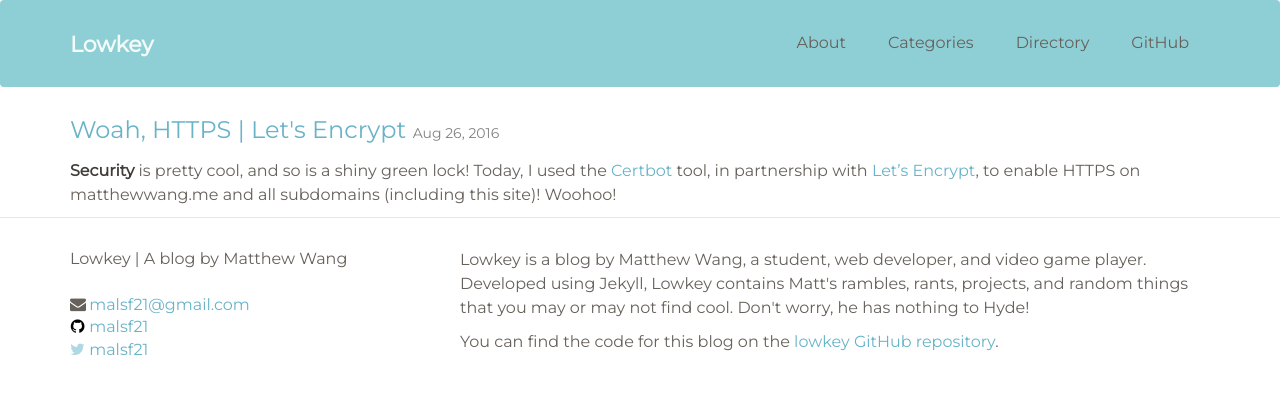
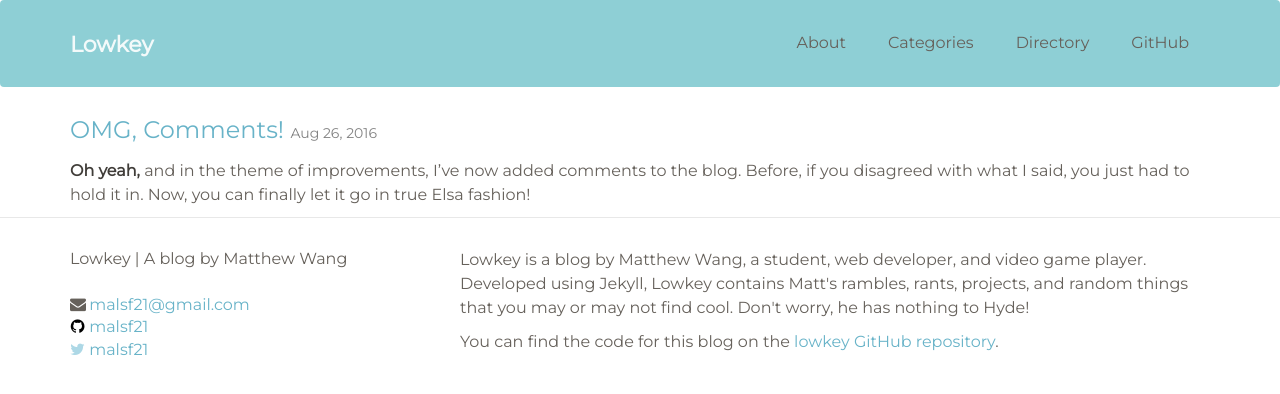
Before and after one commit to mattxwang/lowkey, a Jekyll site: the page built from latest-preview.html, in a window 1280 px wide. Shown: the top 394 px of the page. Built offline with Jekyll 4.4.1, drawn with Linux system fonts in a browser that asks for light colours.

Commit message:
adds comments blog post

```diff
--- a/_layouts/post.html
+++ b/_layouts/post.html
@@ -48,7 +48,7 @@ layout: default
             <div class="well">
               <div class="row">
                 <div class="col-sm-2 text-center">
-                  <h4><a href="{{comment[1].email}}">{{comment[1].name}}</a></h4>
+                  <h4><a href="mailto:{{comment[1].email}}">{{comment[1].name}}</a></h4>
                   <img class="img-responsive img-thumbnail" src="https://api.adorable.io/avatars/256/{{comment[1].name | slugify}}" />
                 </div>
                 <div class="col-sm-10">
--- /dev/null
+++ b/_posts/2016-08-26-omg-comments.markdown
@@ -0,0 +1,18 @@
+---
+layout: post
+title:  "OMG, Comments!"
+date:   2016-08-26 11:36:42 -0400
+categories: site
+---
+
+**Oh yeah,** and in the theme of improvements, I've now added comments to the blog. Before, if you disagreed with what I said, you just had to hold it in. Now, you can finally let it go in true Elsa fashion!
+
+I was able to implement this with a really, really cool project called [staticman](https://github.com/eduardoboucas/staticman), which can give static sites (like this Jekyll Blog) comments, and other dynamic content. While it's still pretty new, it's some pretttty cool stuff.
+
+Anyways, now that I can finally get feedback, I'm pretty interested to see A) how many people (or just 1 person) read this blog, and B) how bad my writing style is. It's nice to get another fresh pair of eyes on things, so that'll be nice.
+
+I haven't slept in 20 hours +, but that's alright as I'm going to be working on more minor tech things for both my projects, for FoodSpan, and for everything else.
+
+And maybe watch some Netflix. *Maybe.*
+
+Until next time!
```
